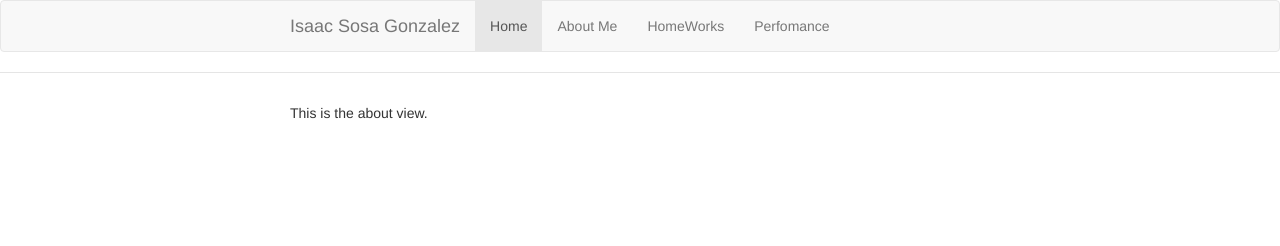
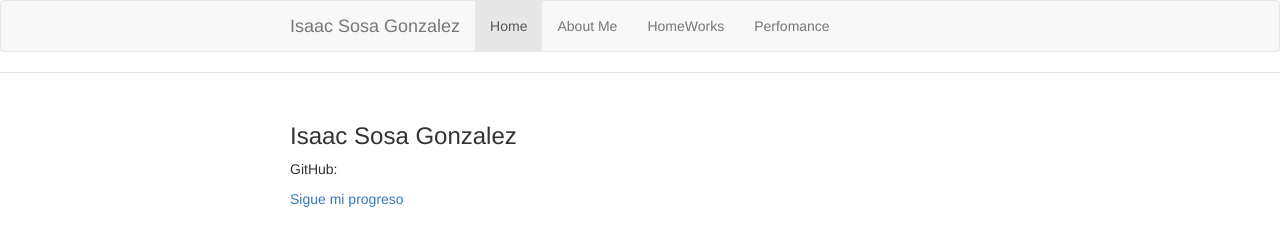
Before and after one commit to ss1730/CloudComputing, a website: page sosaglez/app/index.html at #!/about in a window 1280 px wide. Drawn offline with nearby package versions, Linux system fonts and the light colour scheme; some packages are replaced by stand-ins of ours; files that its build step writes are made by us from their sources.

Commit message:
Adding Github Path

```diff
--- a/sosaglez/app/views/about.html
+++ b/sosaglez/app/views/about.html
@@ -1 +1,2 @@
-<p>This is the about view.</p>
+<h3>Isaac Sosa Gonzalez</h3>
+<p>GitHub:</p> <a ng-href="https://github.com/ss1730/CloudComputing">Sigue mi progreso </a>
```
